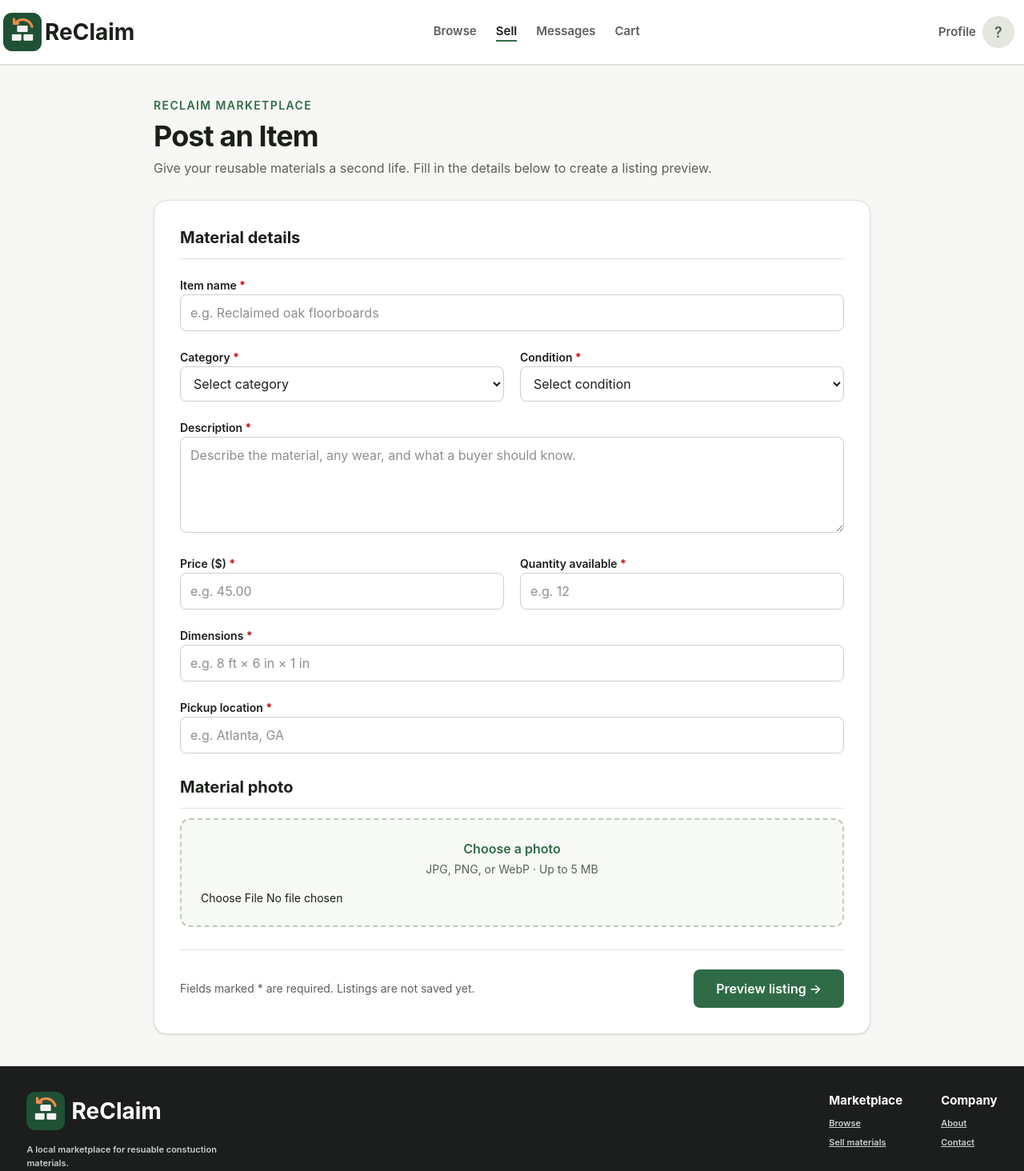
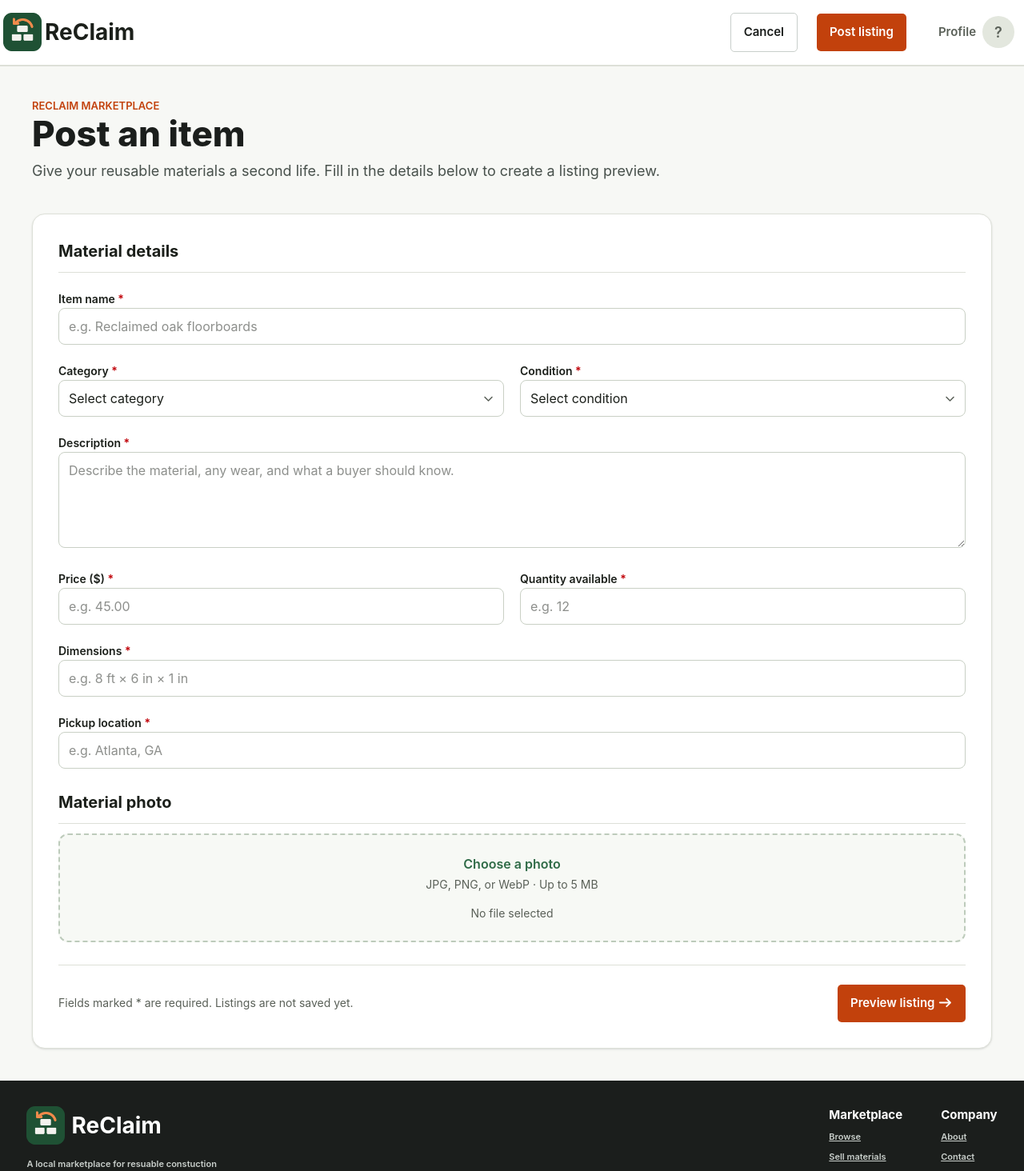
Before and after one commit to masonE17/reclaim, a React (Vite) app in the folder client/: page /sell in a window 1280 px wide. Shown: the top 1464 px of the page at 80% size. Built offline with nearby package versions, Linux system fonts and the light colour scheme.

Commit message:
Upadated the sell header/page.

```diff
--- a/client/src/components/Header.tsx
+++ b/client/src/components/Header.tsx
@@ -1,14 +1,12 @@
 import { Link } from "react-router";
 
 type HeaderProps = {
-    isMain?: boolean;
     isBrowse?: boolean;
-    isSell?: boolean;
     isMessages?: boolean;
     isCart?: boolean;
 };
 
-export default function Header({ isBrowse, isSell, isMessages, isCart }: HeaderProps) {
+export default function Header({ isBrowse, isMessages, isCart }: HeaderProps) {
     return (
         // Header
         <div className="sticky top-0 z-50 w-full bg-[#FFFFFF] flex justify-center items-center py-3 border-b-2 border-[#DDE0D8]">
@@ -28,21 +26,6 @@ export default function Header({ isBrowse, isSell, isMessages, isCart }: HeaderP
                             <>
                                 <Link to="/browse">
                                     <p className="group-hover:text-[#1B1F1A] text-[#5A6058] font-semibold text-[15px]">Browse</p>
-                                </Link>
-                                <div className="border-transparent group-hover:border-[#2F6B47] w-full border border-b "></div>
-                            </>
-                        )}
-                    </div>
-                    <div className="group flex flex-col justify-center items-center">
-                        {isSell ? (
-                            <>
-                                <p className="text-[#1B1F1A] font-semibold text-[15px]">Sell</p>
-                                <div className="w-full border border-b border-[#2F6B47]"></div>
-                            </>
-                        ) : (
-                            <>
-                                <Link to="/sell">
-                                    <p className="group-hover:text-[#1B1F1A] text-[#5A6058] font-semibold text-[15px]">Sell</p>
                                 </Link>
                                 <div className="border-transparent group-hover:border-[#2F6B47] w-full border border-b "></div>
                             </>
--- a/client/src/pages/SellPage.tsx
+++ b/client/src/pages/SellPage.tsx
@@ -6,8 +6,11 @@ import {
   type ChangeEvent,
   type FormEvent,
 } from "react";
-import Header from "../components/Header";
 import Footer from "../components/Footer";
+import { Link } from "react-router";
+import { FontAwesomeIcon } from "@fortawesome/react-fontawesome";
+import { faArrowRight } from "@fortawesome/free-solid-svg-icons";
+import { faChevronDown } from "@fortawesome/free-solid-svg-icons";
 
 type ListingForm = {
   title: string;
@@ -301,8 +304,9 @@ export default function SellPage() {
           <span className="text-red-700">*</span>
         </span>
 
+        <div className="relative">
           <select
-          className={inputClass}
+            className={`${inputClass} appearance-none pr-10`}
             value={form[field]}
             onChange={(event) =>
               update(field, event.target.value)
@@ -325,6 +329,12 @@ export default function SellPage() {
             ))}
           </select>
 
+          <FontAwesomeIcon
+            icon={faChevronDown}
+            className="pointer-events-none absolute right-3 top-1/2 -translate-y-1/2 text-[12px] text-[#5A6058]"
+          />
+        </div>
+
         {errors[field] && (
           <p
             id={`${field}-error`}
@@ -339,24 +349,47 @@ export default function SellPage() {
 
   return (
     <div className="min-h-screen flex flex-col">
-      <Header isSell />
+      {/* Header for sell page */}
+      <div className="sticky top-0 z-50 w-full bg-[#FFFFFF] flex justify-center items-center py-3 border-b-2 border-[#DDE0D8]">
+        <div className="w-full max-w-325 flex flex-row justify-between items-center p-1">
+          {/* Logo and link to home page */}
+          <Link to="/" className="flex flex-row justify-center items-center gap-1">
+            <img src="/ReClaim-icon.png" alt="ReClaim Logo" className="w-12 h-12" />
+            <p className="text-[#1B1F1A] font-bold text-[28px]">ReClaim</p>
+          </Link>
+          {/* Post listing and profile buttons */}
+          <div className="flex flex-row justify-center items-center gap-10">
+            <div className="flex flex-row justify-center items-center gap-6">
+              <button className="text-[#1B1E1C] bg-[#FFFFFF] hover:bg-[#F1F2EE] py-3 px-4 border border-[#C9CFCB] rounded-[5px] font-semibold text-[15px] hover:cursor-pointer">Cancel</button>
+              <button className="text-[#FFFFFF] bg-[#C2410C] hover:bg-[#9A3412] py-3 px-4 rounded-[5px] font-semibold text-[15px] hover:cursor-pointer">Post listing</button>
+            </div>
+            <Link to="/profile" className="flex flex-row justify-center items-center gap-2 pr-2">
+              <p className="text-[#5A6058] font-semibold text-[15px]">Profile</p>
+              <div className="w-10 h-10 rounded-full bg-[#E3E7DE] flex justify-center items-center">
+                <p className="text-[#5A6058] font-semibold text-[18px]">?</p>
+              </div>
+            </Link>
+          </div>
+        </div>
+      </div>
 
-      <main className="flex-1 bg-[#F7F8F5] px-4 py-10 text-[#1B1F1A]">
-        <div className="mx-auto max-w-4xl">
-          <div className="mb-7">
-            <p className="mb-2 text-sm font-semibold uppercase tracking-widest text-[#2F6B47]">
-              ReClaim Marketplace
+
+      <main className="flex-1 bg-[#F7F8F5] text-[#1B1F1A]">
+        <div className="w-full max-w-325 mx-auto p-10">
+          <div className="mb-10">
+            <p className="font-semibold text-[#C2410C] text-[13px]">
+              RECLAIM MARKETPLACE
             </p>
 
-            <h1 className="text-3xl font-bold tracking-tight sm:text-4xl">
+            <h1 className="font-extrabold text-[#1B1E1C] text-[44px] -mt-2">
               {preview
                 ? "Preview your listing"
-                : "Post an Item"}
+                : "Post an item"}
             </h1>
 
-            <p className="mt-2 text-[#5A6058]">
+            <p className="text-[#48514C] text-[18px]">
               {preview
-                ? "Review your details before moving on. This is a preview only; nothing has been published."
+                ? "Review your details before moving on. This is only a preview, so nothing has been published yet."
                 : "Give your reusable materials a second life. Fill in the details below to create a listing preview."}
             </p>
           </div>
@@ -374,21 +407,21 @@ export default function SellPage() {
               <div className="space-y-5 p-6 sm:p-8">
                 <div className="flex flex-wrap items-start justify-between gap-4">
                   <div>
-                    <p className="text-sm font-medium text-[#2F6B47]">
+                    <p className="font-semibold text-[#C2410C] text-[13px] uppercase">
                       {form.category} · {form.condition}
                     </p>
 
-                    <h2 className="mt-1 text-2xl font-bold">
+                    <h2 className="font-extrabold text-[#1B1E1C] text-[36px]">
                       {form.title.trim()}
                     </h2>
                   </div>
 
-                  <p className="text-3xl font-bold text-[#2F6B47]">
+                  <p className="font-extrabold text-[#C2410C] text-[36px]">
                     ${Number(form.price).toFixed(2)}
                   </p>
                 </div>
 
-                <p className="whitespace-pre-wrap leading-relaxed">
+                <p className="whitespace-pre-wrap text-[#48514C] text-[18px] -mt-4">
                   {form.description.trim()}
                 </p>
 
@@ -400,11 +433,11 @@ export default function SellPage() {
                     ["Image", image?.name ?? ""],
                   ].map(([label, value]) => (
                     <div key={label}>
-                      <dt className="text-sm font-semibold text-[#5A6058]">
+                      <dt className="font-semibold text-[#55605A] text-[14px]">
                         {label}
                       </dt>
 
-                      <dd className="mt-1 break-words">
+                      <dd className="mt-1 wrap-break-word font-bold text-[#1B1E1C] text-[18px]">
                         {value}
                       </dd>
                     </div>
@@ -423,7 +456,7 @@ export default function SellPage() {
                     setPreview(false);
                     window.scrollTo(0, 0);
                   }}
-                  className="rounded-lg bg-[#2F6B47] px-6 py-3 font-semibold text-white hover:bg-[#25573A]"
+                  className="text-[#FFFFFF] bg-[#C2410C] hover:bg-[#9A3412] py-3 px-4 rounded-[5px] font-semibold text-[15px] hover:cursor-pointer"
                 >
                   Edit listing
                 </button>
@@ -532,7 +565,7 @@ export default function SellPage() {
                   Material photo
                 </h2>
 
-                <label className="block cursor-pointer rounded-xl border-2 border-dashed border-[#BDCBBB] bg-[#F7F9F5] p-6 text-center hover:border-[#2F6B47]">
+                <label className="block cursor-pointer rounded-xl border-2 border-dashed border-[#BDCBBB] bg-[#F7F9F5] p-6 text-center hover:border-[#2F6B47] focus-within:border-[#2F6B47]">
                   <span className="block font-semibold text-[#2F6B47]">
                     Choose a photo
                   </span>
@@ -541,8 +574,12 @@ export default function SellPage() {
                     JPG, PNG, or WebP · Up to 5 MB
                   </span>
 
+                  <span className="mt-4 block break-all text-sm text-[#5A6058]">
+                    {image ? image.name : "No file selected"}
+                  </span>
+
                   <input
-                    className="mt-4 block w-full text-sm"
+                    className="sr-only"
                     type="file"
                     accept="image/jpeg,image/png,image/webp"
                     onChange={selectImage}
@@ -592,9 +629,9 @@ export default function SellPage() {
 
                 <button
                   type="submit"
-                  className="w-full rounded-lg bg-[#2F6B47] px-7 py-3 font-semibold text-white hover:bg-[#25573A] sm:w-auto"
+                  className="text-[#FFFFFF] bg-[#C2410C] hover:bg-[#9A3412] py-3 px-4 rounded-[5px] font-semibold text-[15px] hover:cursor-pointer"
                 >
-                  Preview listing →
+                  Preview listing <FontAwesomeIcon icon={faArrowRight} />
                 </button>
               </div>
             </form>
```
Lines whose indentation alone changed are shown as unchanged.
